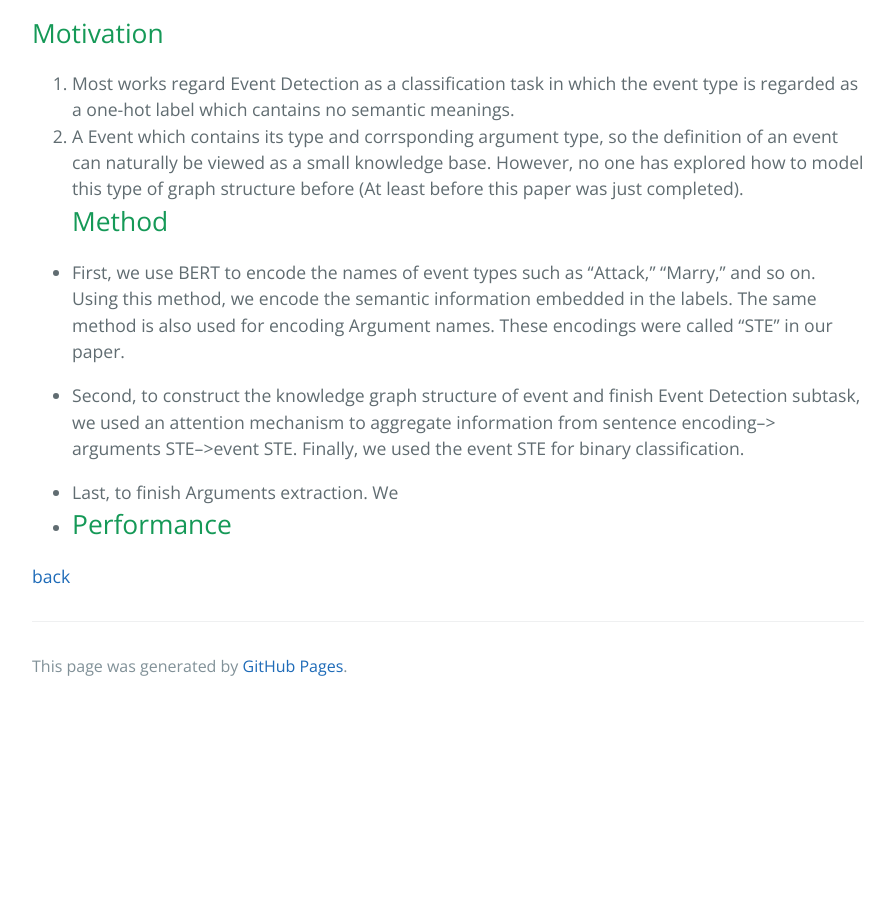
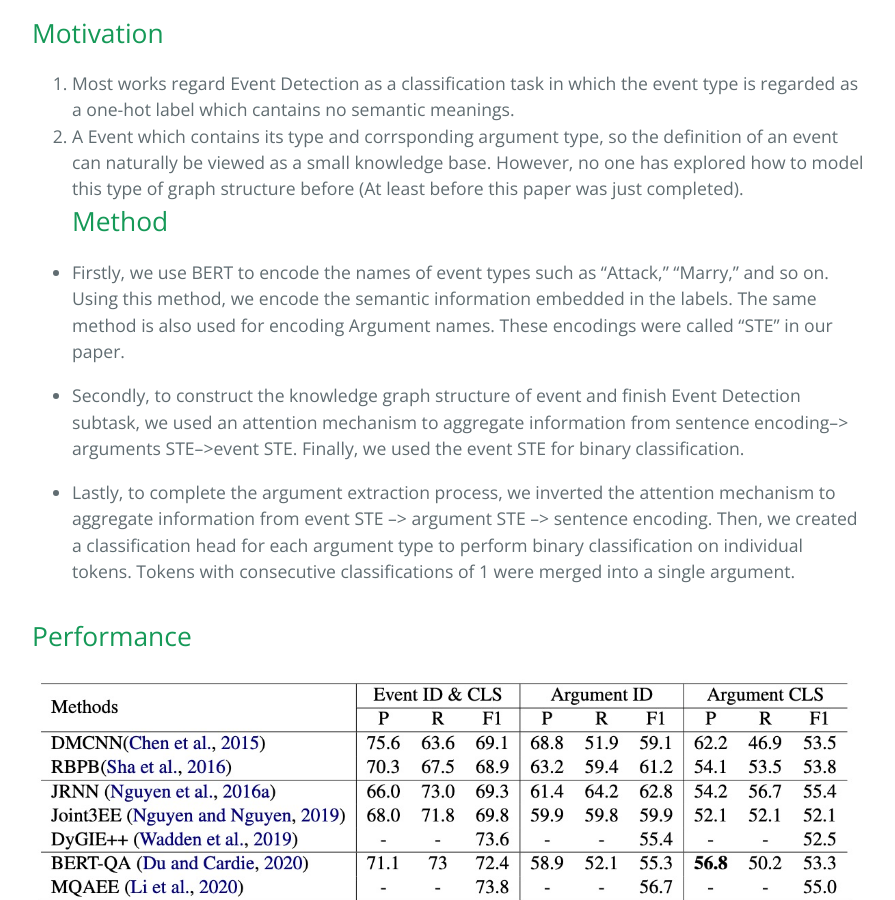
Before and after one commit to scarydemon2/scarydemon2.github.io, a Jekyll site: the page built from pages/STE.md, in a window 1280 px wide and 900 px high, scrolled down 1075 px. Shown: the whole window, without its empty margins (192-1087 px from the left). Built offline with Jekyll 4.4.1, drawn with Linux system fonts in a browser that asks for light colours; before the commit the page ends 1785 px from its top, so only the background shows below that.

Commit message:
完善JSSM

```diff
--- a/pages/STE.md
+++ b/pages/STE.md
@@ -21,14 +21,15 @@ Event Extraction (EE) is one of the essential tasks in information extraction, w
 2. A Event which contains its type and corrsponding argument type, so the definition of an event can naturally be viewed as a small knowledge base. However, no one has explored how to model this type of graph structure before (At least before this paper was just completed).
 ## Method
 
-- First, we use BERT to encode the names of event types such as "Attack," "Marry," and so on. Using this method, we encode the semantic information embedded in the labels. The same method is also used for encoding Argument names. These encodings were called "STE" in our paper.
+- Firstly, we use BERT to encode the names of event types such as "Attack," "Marry," and so on. Using this method, we encode the semantic information embedded in the labels. The same method is also used for encoding Argument names. These encodings were called "STE" in our paper.
 
-- Second, to construct the knowledge graph structure of event and finish Event Detection subtask, we used an attention mechanism to aggregate information from sentence encoding--> arguments STE-->event STE. Finally, we used the event STE for binary classification.
+- Secondly, to construct the knowledge graph structure of event and finish Event Detection subtask, we used an attention mechanism to aggregate information from sentence encoding--> arguments STE-->event STE. Finally, we used the event STE for binary classification.
 
-- Last, to finish Arguments extraction. We
--
+- Lastly, to complete the argument extraction process, we inverted the attention mechanism to aggregate information from event STE --> argument STE --> sentence encoding. Then, we created a classification head for each argument type to perform binary classification on individual tokens. Tokens with consecutive classifications of 1 were merged into a single argument.
+
 ## Performance
 
+![Link](../figure/JSSM_performance.jpg)
 
 
 
```
Also changed, not shown: figure/JSSM_performance.jpg (added).
